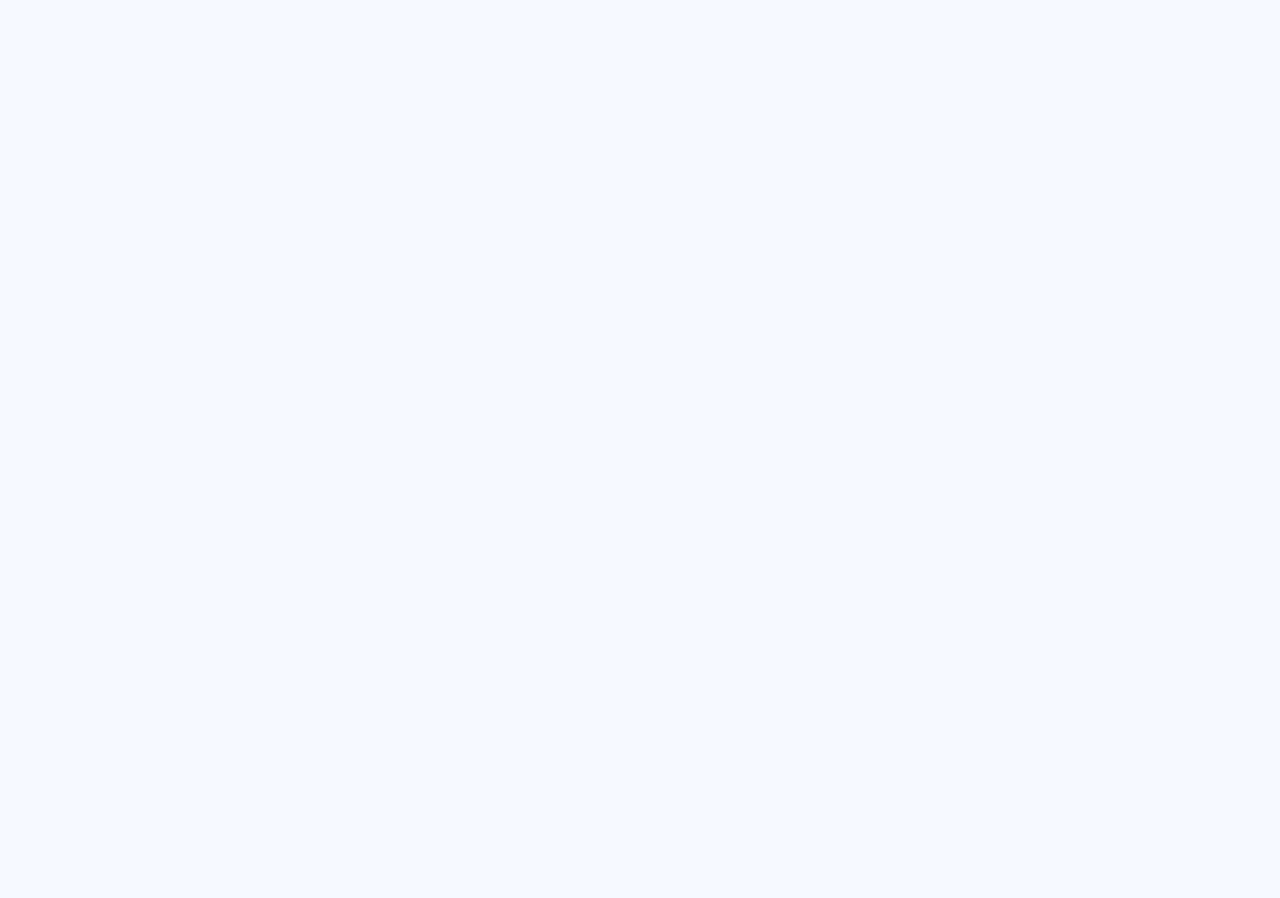
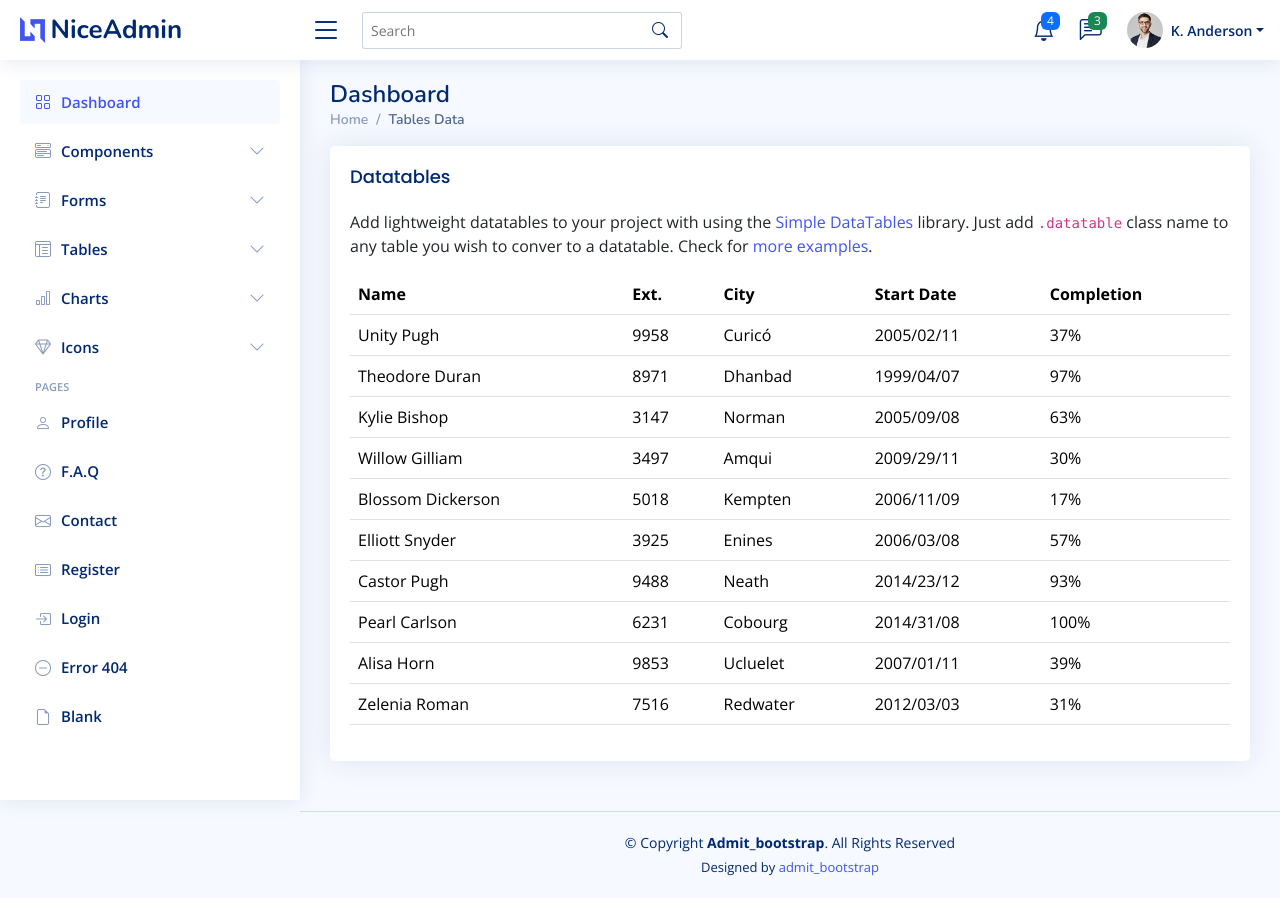
Before and after one commit to amitbd599/admin_bootstrap, a React (Create React App) app: page /tables-data in a window 1280 px wide. Before the commit this address had no page. Before the commit the page ends 800 px from the top, so only its background shows below. Built offline with nearby package versions, Linux system fonts and the light colour scheme.

Commit message:
tables-data add

```diff
--- a/src/App.js
+++ b/src/App.js
@@ -19,6 +19,7 @@ import FormsLayoutsPage from "./pages/FormsLayoutsPage";
 import FormsEditorsPage from "./pages/FormsEditorsPage";
 import FormsValidationPage from "./pages/FormsValidationPage";
 import TablesGeneralPage from "./pages/TablesGeneralPage";
+import TablesDataPage from "./pages/TablesDataPage";
 
 function App() {
   return (
@@ -65,6 +66,7 @@ function App() {
         />
         {/* Tables */}
         <Route exact path='/tables-general' element={<TablesGeneralPage />} />
+        <Route exact path='/tables-data' element={<TablesDataPage />} />
       </Routes>
     </BrowserRouter>
   );
--- /dev/null
+++ b/src/components/TablesDataInner.jsx
@@ -0,0 +1,127 @@
+import React from "react";
+
+const TablesDataInner = () => {
+  return (
+    <section className='section'>
+      <div className='row'>
+        <div className='col-lg-12'>
+          <div className='card'>
+            <div className='card-body'>
+              <h5 className='card-title'>Datatables</h5>
+              <p>
+                Add lightweight datatables to your project with using the{" "}
+                <a
+                  href='https://github.com/fiduswriter/Simple-DataTables'
+                  target='_blank'
+                >
+                  Simple DataTables
+                </a>{" "}
+                library. Just add <code>.datatable</code> class name to any
+                table you wish to conver to a datatable. Check for{" "}
+                <a
+                  href='https://fiduswriter.github.io/simple-datatables/demos/'
+                  target='_blank'
+                >
+                  more examples
+                </a>
+                .
+              </p>
+              {/* Table with stripped rows */}
+              <table className='table datatable'>
+                <thead>
+                  <tr>
+                    <th>
+                      <b>N</b>ame
+                    </th>
+                    <th>Ext.</th>
+                    <th>City</th>
+                    <th data-type='date' data-format='YYYY/DD/MM'>
+                      Start Date
+                    </th>
+                    <th>Completion</th>
+                  </tr>
+                </thead>
+                <tbody>
+                  <tr>
+                    <td>Unity Pugh</td>
+                    <td>9958</td>
+                    <td>Curicó</td>
+                    <td>2005/02/11</td>
+                    <td>37%</td>
+                  </tr>
+                  <tr>
+                    <td>Theodore Duran</td>
+                    <td>8971</td>
+                    <td>Dhanbad</td>
+                    <td>1999/04/07</td>
+                    <td>97%</td>
+                  </tr>
+                  <tr>
+                    <td>Kylie Bishop</td>
+                    <td>3147</td>
+                    <td>Norman</td>
+                    <td>2005/09/08</td>
+                    <td>63%</td>
+                  </tr>
+                  <tr>
+                    <td>Willow Gilliam</td>
+                    <td>3497</td>
+                    <td>Amqui</td>
+                    <td>2009/29/11</td>
+                    <td>30%</td>
+                  </tr>
+                  <tr>
+                    <td>Blossom Dickerson</td>
+                    <td>5018</td>
+                    <td>Kempten</td>
+                    <td>2006/11/09</td>
+                    <td>17%</td>
+                  </tr>
+                  <tr>
+                    <td>Elliott Snyder</td>
+                    <td>3925</td>
+                    <td>Enines</td>
+                    <td>2006/03/08</td>
+                    <td>57%</td>
+                  </tr>
+                  <tr>
+                    <td>Castor Pugh</td>
+                    <td>9488</td>
+                    <td>Neath</td>
+                    <td>2014/23/12</td>
+                    <td>93%</td>
+                  </tr>
+                  <tr>
+                    <td>Pearl Carlson</td>
+                    <td>6231</td>
+                    <td>Cobourg</td>
+                    <td>2014/31/08</td>
+                    <td>100%</td>
+                  </tr>
+
+                  <tr>
+                    <td>Alisa Horn</td>
+                    <td>9853</td>
+                    <td>Ucluelet</td>
+                    <td>2007/01/11</td>
+                    <td>39%</td>
+                  </tr>
+                  <tr>
+                    <td>Zelenia Roman</td>
+                    <td>7516</td>
+                    <td>Redwater</td>
+                    <td>2012/03/03</td>
+                    <td>31%</td>
+                  </tr>
+                </tbody>
+              </table>
+              {/* End Table with stripped rows */}
+            </div>
+          </div>
+        </div>
+      </div>
+    </section>
+  );
+};
+
+export default TablesDataInner;
--- /dev/null
+++ b/src/pages/TablesDataPage.jsx
@@ -0,0 +1,18 @@
+import React from "react";
+import MasterLayout from "../layout/MasterLayout";
+import Breadcrumb from "../components/Breadcrumb";
+import TablesDataInner from "../components/TablesDataInner";
+
+const TablesDataPage = () => {
+  return (
+    <MasterLayout>
+      {/* Breadcrumb */}
+      <Breadcrumb title={"Tables Data"} />
+
+      {/* TablesDataInner */}
+      <TablesDataInner />
+    </MasterLayout>
+  );
+};
+
+export default TablesDataPage;
```
